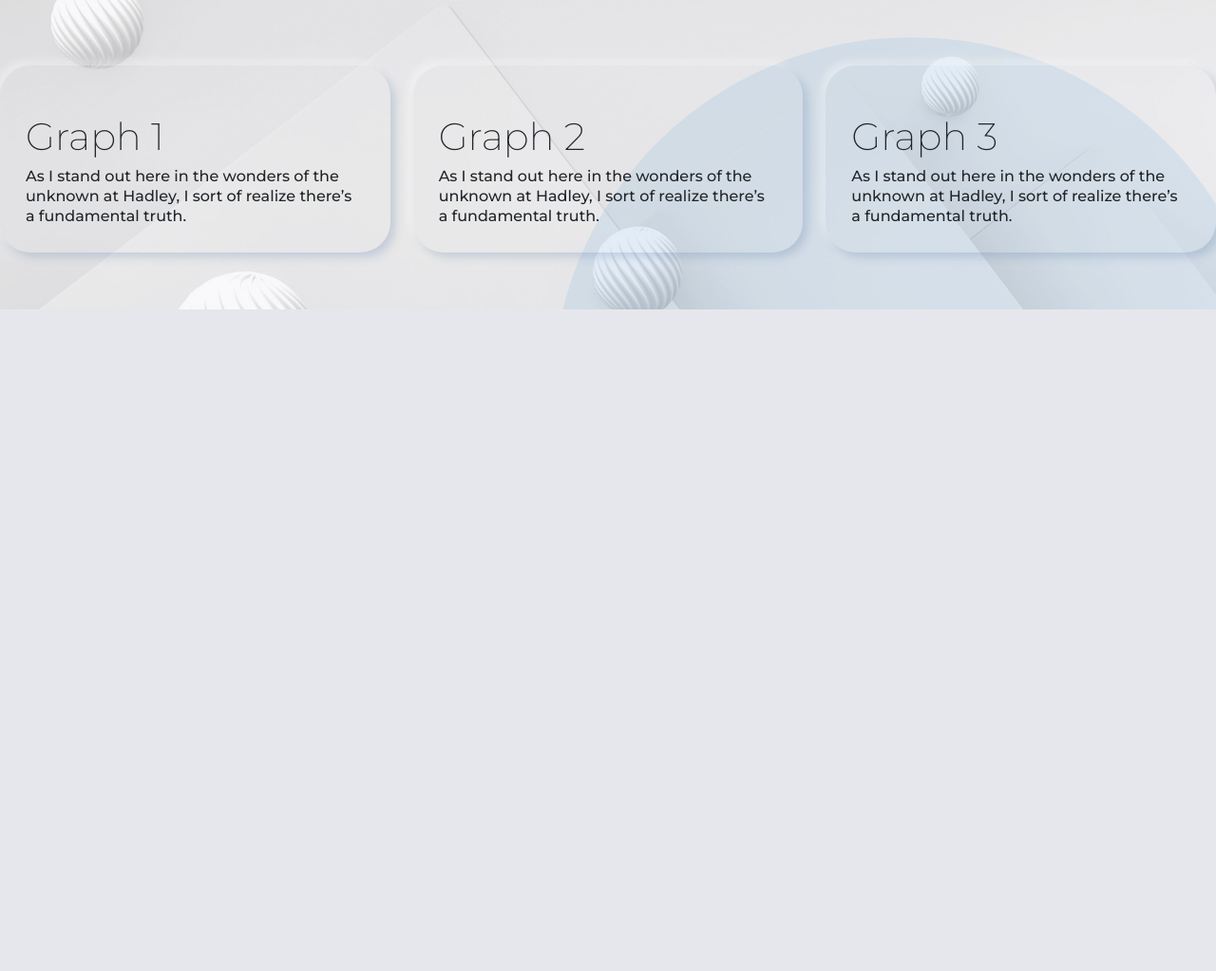
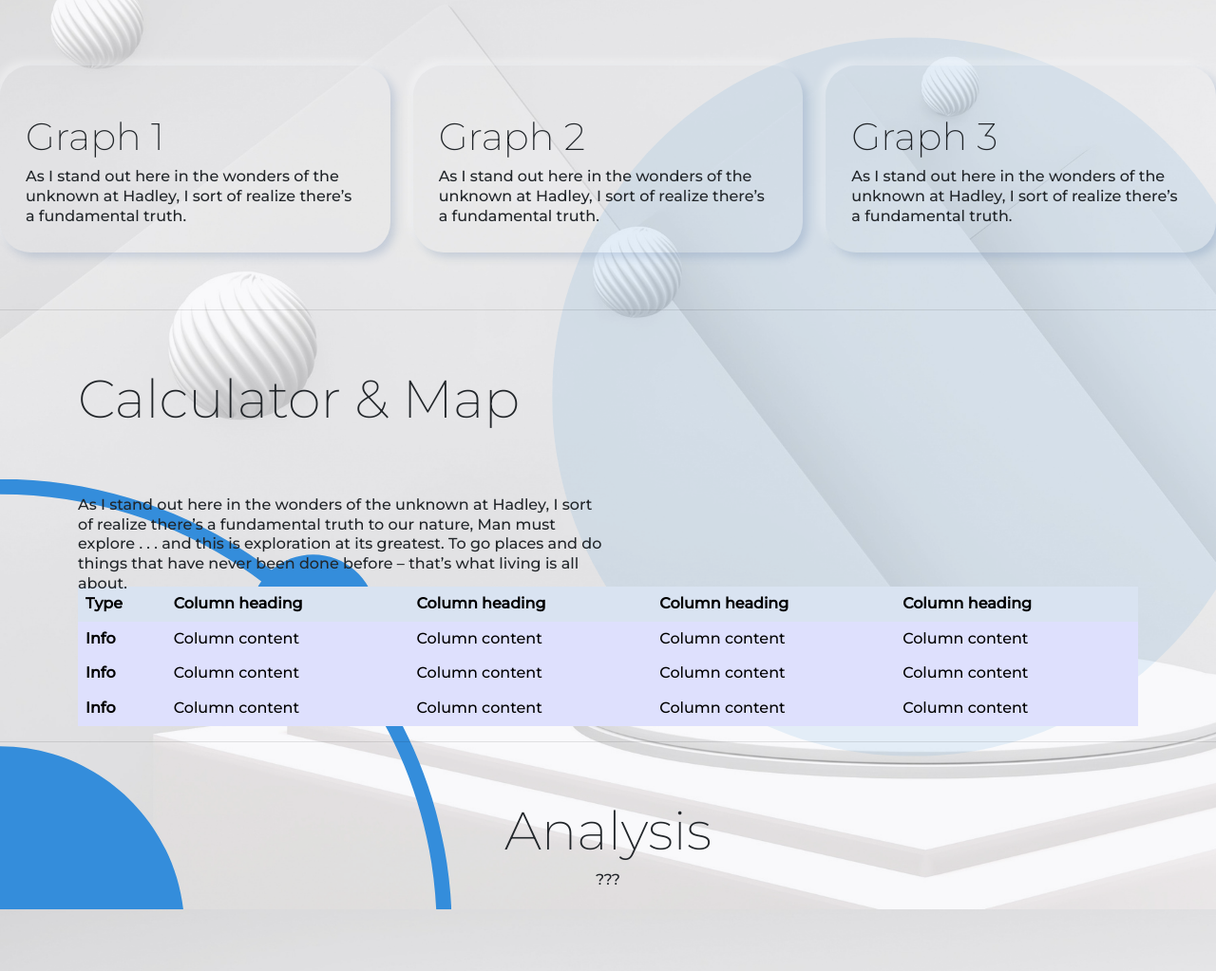
Before and after one commit to CASA-girls/InflationCalculator, a plain HTML site: page index.html in a window 1280 px wide. Shown: the part 1202-2225 px from the top of the page at 95% size. Before the commit the page ends 1528 px from the top, so only its background shows below. Drawn offline with Linux system fonts and the light colour scheme.

Commit message:
Placeholde table for calculatior & sql table

```diff
--- a/index.html
+++ b/index.html
@@ -35,19 +35,19 @@
             <div class="collapse navbar-collapse" id="navbarColor03">
                 <ul class="navbar-nav ms-auto">
                     <li class="nav-item">
-                        <a class="btn btn-secondary fw-italic text-dark" style="background-color:rgb(230, 231, 237);"
+                        <a class="btn btn-secondary service border-hover fw-italic text-dark" style="background-color:rgb(230, 231, 237);"
                             href="#hero">Home<span class="visually-hidden">(current)</span></a>
                     </li>
                     <li class="nav-item">
-                        <a class="btn btn-secondary fw-italic text-dark" style="background-color:rgb(230, 231, 237);"
+                        <a class="btn btn-secondary service border-hover fw-italic text-dark" style="background-color:rgb(230, 231, 237);"
                             href="#historical-graph">Historical Graph<span class="visually-hidden">(current)</span></a>
                     </li>
                     <li class="nav-item">
-                        <a class="btn btn-secondary fw-italic text-dark" style="background-color:rgb(230, 231, 237);"
+                        <a class="btn btn-secondary service border-hover fw-italic text-dark" style="background-color:rgb(230, 231, 237);"
                             href="#calculator-map">Calculator & Map<span class="visually-hidden">(current)</span></a>
                     </li>
                     <li class="nav-item">
-                        <a class="btn btn-secondary fw-italic text-dark" style="background-color:rgb(230, 231, 237);"
+                        <a class="btn btn-secondary service border-hover fw-italic text-dark" style="background-color:rgb(230, 231, 237);"
                             href="#analysis">Analysis<span class="visually-hidden">(current)</span></a>
                     </li>
                     <li class="nav-item">
@@ -163,6 +163,114 @@
     </div>
 </div>
 <div style="height: 60px;"></div>
+<!-- Divider-->
+<div id="calculate" class="section-padding divider"></div>
+<div style="height: 60px;"></div>
+
+<!-- Calculator Content -->
+<div id="services" class="section-padding"></div>
+<div class="container">
+    <div class="row gy-4 d-flex justify-content-start align-items-center">
+        <div class="col-lg-4"></div>
+    </div>
+    <div class="col-lg-12">
+        <div class="intro-section text-justified mb-2">
+            <h1 class="fw-italic display-4 text-dark">Calculator & Map</h1>
+            <div style="height: 60px;"></div>
+<p class="fw-italic text-dark style=text-align: left mb-25">As I stand out here in the wonders of the
+    unknown at Hadley, I sort of realize there’s a fundamental truth to our nature, Man must explore . .
+    . and this is exploration at its greatest. To go places and do things that have never been done
+    before – that’s what living is all about.</p>
+</div>
+</div>
+<!--insert warning sign when out of years scope 1960-2022-->
+<!-- Add table different colours
+
+CREATE DATABASE testDB;-->
+
+<!---Input x2-->
+        <!--div class="form-group">
+  <label class="col-form-label col-form-label-sm mt-4" for="inputSmall">Small input</label>
+  <input class="form-control form-control-sm" type="text" placeholder=".form-control-sm" id="inputSmall">
+</div>-->
+        <!--end of input-->
+        <!---Output
+<Result <output> Results... </output>-->
+    <div class="row gy-4 align-items-center"></div>
+    <div class="col-lg-9 order-lg"></div>
+    <table class="table table-hover">
+        <thead>
+            <tr>
+                <th scope="col">Type</th>
+                <th scope="col">Column heading</th>
+                <th scope="col">Column heading</th>
+                <th scope="col">Column heading</th>
+                <th scope="col">Column heading</th>
+
+            </tr>
+        </thead>
+        <tbody>
+            <!--first Row-->
+            <tr class="table-info">
+                <th scope="row">Info</th>
+                <td>Column content</td>
+                <td>Column content</td>
+                <td>Column content</td>
+                <td>Column content</td>
+            <tr class="table-info">
+
+                <!--second row-->
+            <tr class="table-info">
+                <th scope="row">Info</th>
+                <td>Column content</td>
+                <td>Column content</td>
+                <td>Column content</td>
+                <td>Column content</td>
+            <tr class="table-info">
+
+                <!--third row-->
+            <tr class="table-info">
+                <th scope="row">Info</th>
+                <td>Column content</td>
+                <td>Column content</td>
+                <td>Column content</td>
+                <td>Column content</td>
+            <tr class="table-info">
+
+                <!--Insert loading bar for calculator-->
+                <!---<div class="progress">
+                    <div class="progress-bar progress-bar-striped progress-bar-animated" role="progressbar" aria-valuenow="75" aria-valuemin="0" aria-valuemax="100" style="width: 75%;"></div>
+                </div>-->
+
+            </tr>
+
+            </tr>
+        </tbody>
+    </table>
+</div>
+</div>
+</div>
+
+<!--Page Divider-->
+<div id="calculate" class="section-padding divider"></div>
+<div style="height: 60px;"></div>
+
+<!-- Analysis-->
+<div id="services" class="section-padding">
+    <div class="container">
+        <div class="row">
+            <div class="col-12">
+                <div class="intro-section text-center mb-5">
+                    <h1 class="fw-italic display-4 text-dark">Analysis</h1>
+                    <p class="mx-auto fw-italic text-dark">???
+                    </p>
+                    <br>
+                </div>
+            </div>
+        </div>
+
+
+
 
 
 
```
Also changed, not shown: 1 other file.
